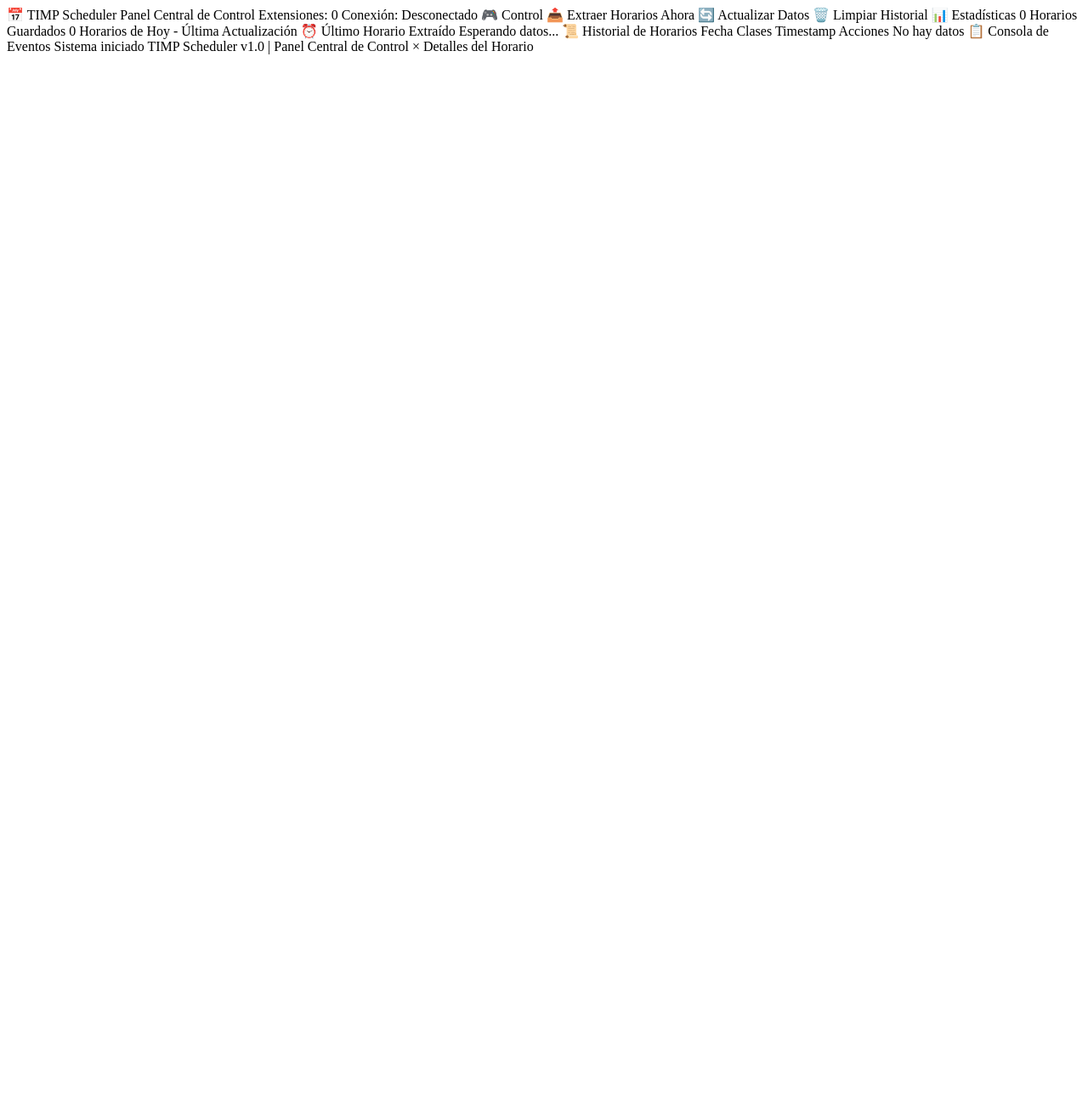
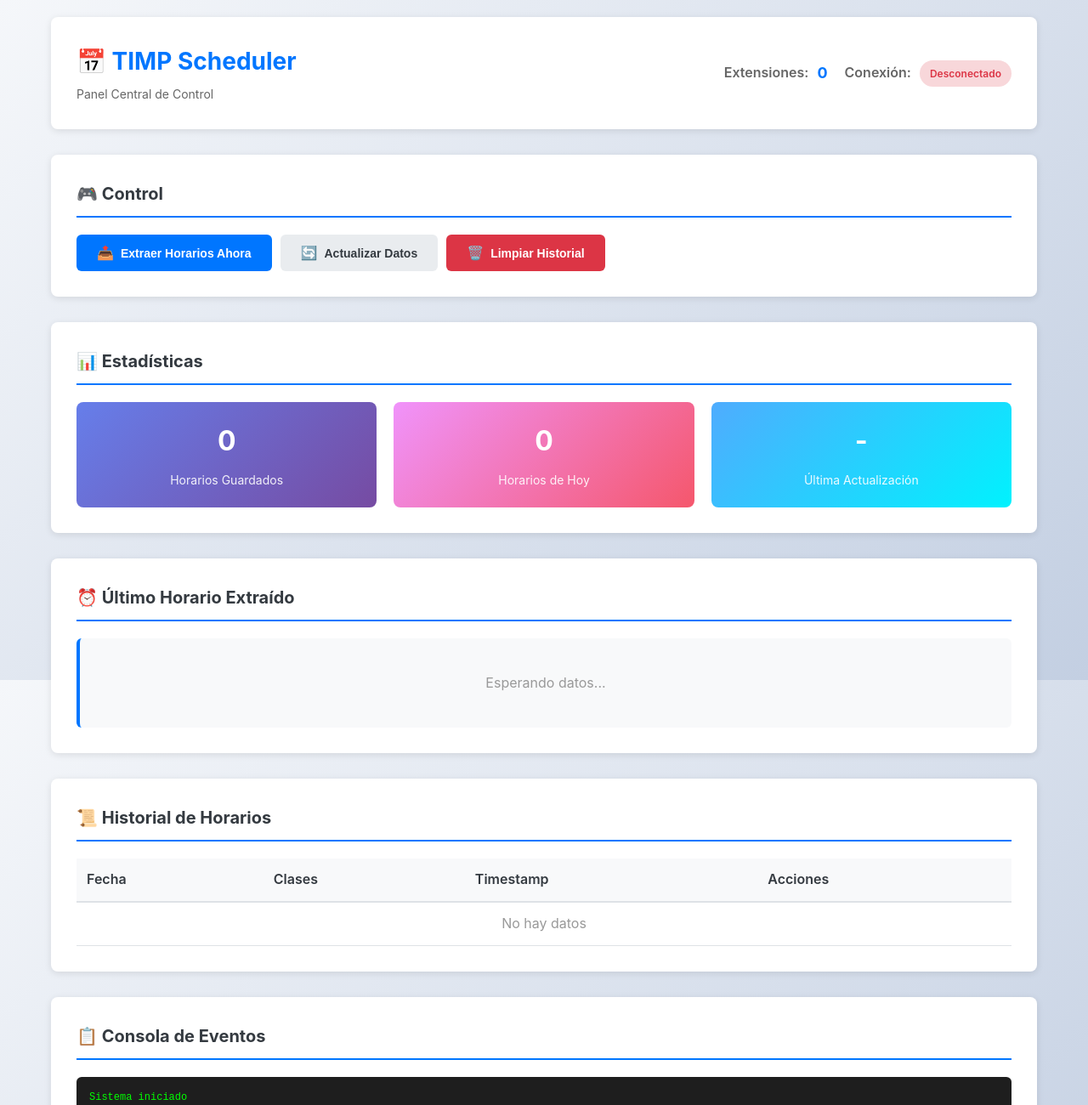
Before and after one commit to gardelf/timp-scheduler-server, a website: page public/index.html in a window 1280 px wide. Shown: the top 1300 px of the page at 85% size. Before the commit the page ends 800 px from the top, so only its background shows below. Drawn offline with Linux system fonts and the light colour scheme; no server answers.

Commit message:
Update index.html

```diff
--- a/public/index.html
+++ b/public/index.html
@@ -1,26 +1,108 @@
-📅 TIMP Scheduler
-Panel Central de Control
-Extensiones: 0
-Conexión: Desconectado
-🎮 Control
-📤 Extraer Horarios Ahora 🔄 Actualizar Datos 🗑️ Limpiar Historial
-📊 Estadísticas
-0
-Horarios Guardados
-0
-Horarios de Hoy
--
-Última Actualización
-⏰ Último Horario Extraído
-Esperando datos...
-📜 Historial de Horarios
-Fecha
-Clases
-Timestamp
-Acciones
-No hay datos
-📋 Consola de Eventos
-Sistema iniciado
-TIMP Scheduler v1.0 | Panel Central de Control
-×
-Detalles del Horario
+<!DOCTYPE html>
+<html lang="es">
+<head>
+    <meta charset="UTF-8">
+    <meta name="viewport" content="width=device-width, initial-scale=1.0">
+    <title>TIMP Scheduler</title>
+    <link rel="stylesheet" href="/style.css">
+</head>
+<body>
+    <div class="container">
+        <header class="header">
+            <div class="header-content">
+                <h1>📅 TIMP Scheduler</h1>
+                <p>Panel Central de Control</p>
+            </div>
+            <div class="status">
+                <div class="status-item">
+                    <span class="status-label">Extensiones:</span>
+                    <span class="status-value" id="extensionsCount">0</span>
+                </div>
+                <div class="status-item">
+                    <span class="status-label">Conexión:</span>
+                    <span class="status-badge" id="connectionStatus">Desconectado</span>
+                </div>
+            </div>
+        </header>
+        <main class="main">
+            <section class="section control-panel">
+                <h2>🎮 Control</h2>
+                <div class="controls">
+                    <button id="extractBtn" class="btn btn-primary">
+                        <span class="btn-icon">📤</span>
+                        Extraer Horarios Ahora
+                    </button>
+                    <button id="refreshBtn" class="btn btn-secondary">
+                        <span class="btn-icon">🔄</span>
+                        Actualizar Datos
+                    </button>
+                    <button id="clearBtn" class="btn btn-danger">
+                        <span class="btn-icon">🗑️</span>
+                        Limpiar Historial
+                    </button>
+                </div>
+            </section>
+            <section class="section stats">
+                <h2>📊 Estadísticas</h2>
+                <div class="stats-grid">
+                    <div class="stat-card">
+                        <div class="stat-value" id="totalSchedules">0</div>
+                        <div class="stat-label">Horarios Guardados</div>
+                    </div>
+                    <div class="stat-card">
+                        <div class="stat-value" id="todaySchedules">0</div>
+                        <div class="stat-label">Horarios de Hoy</div>
+                    </div>
+                    <div class="stat-card">
+                        <div class="stat-value" id="lastUpdate">-</div>
+                        <div class="stat-label">Última Actualización</div>
+                    </div>
+                </div>
+            </section>
+            <section class="section latest-schedule">
+                <h2>⏰ Último Horario Extraído</h2>
+                <div id="latestScheduleContainer" class="schedule-container">
+                    <p class="empty-state">Esperando datos...</p>
+                </div>
+            </section>
+            <section class="section schedule-history">
+                <h2>📜 Historial de Horarios</h2>
+                <div class="table-container">
+                    <table class="schedule-table">
+                        <thead>
+                            <tr>
+                                <th>Fecha</th>
+                                <th>Clases</th>
+                                <th>Timestamp</th>
+                                <th>Acciones</th>
+                            </tr>
+                        </thead>
+                        <tbody id="scheduleTableBody">
+                            <tr>
+                                <td colspan="4" class="empty-state">No hay datos</td>
+                            </tr>
+                        </tbody>
+                    </table>
+                </div>
+            </section>
+            <section class="section log-console">
+                <h2>📋 Consola de Eventos</h2>
+                <div class="log-output" id="logOutput">
+                    <div class="log-entry log-info">Sistema iniciado</div>
+                </div>
+            </section>
+        </main>
+        <footer class="footer">
+            <p>TIMP Scheduler v1.0 | Panel Central de Control</p>
+        </footer>
+    </div>
+    <div id="detailsModal" class="modal">
+        <div class="modal-content">
+            <span class="modal-close">&times;</span>
+            <h2>Detalles del Horario</h2>
+            <div id="modalBody"></div>
+        </div>
+    </div>
+    <script src="/script.js"></script>
+</body>
+</html>
```
